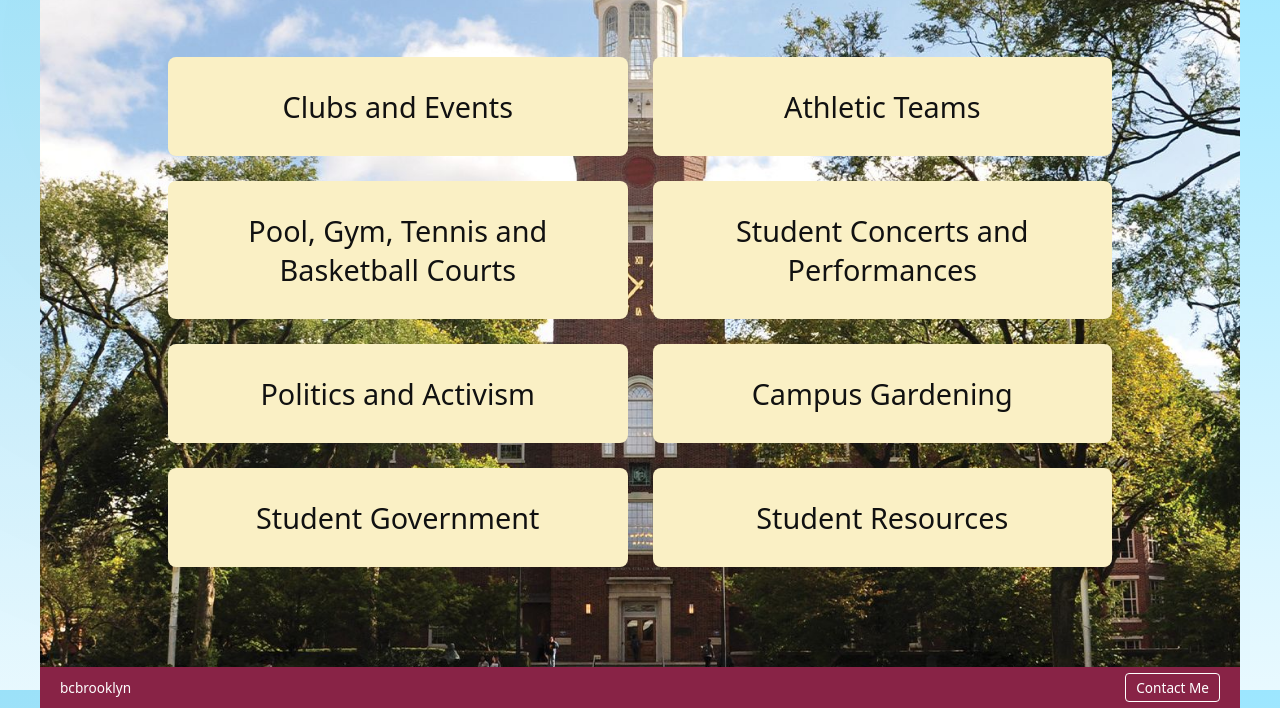
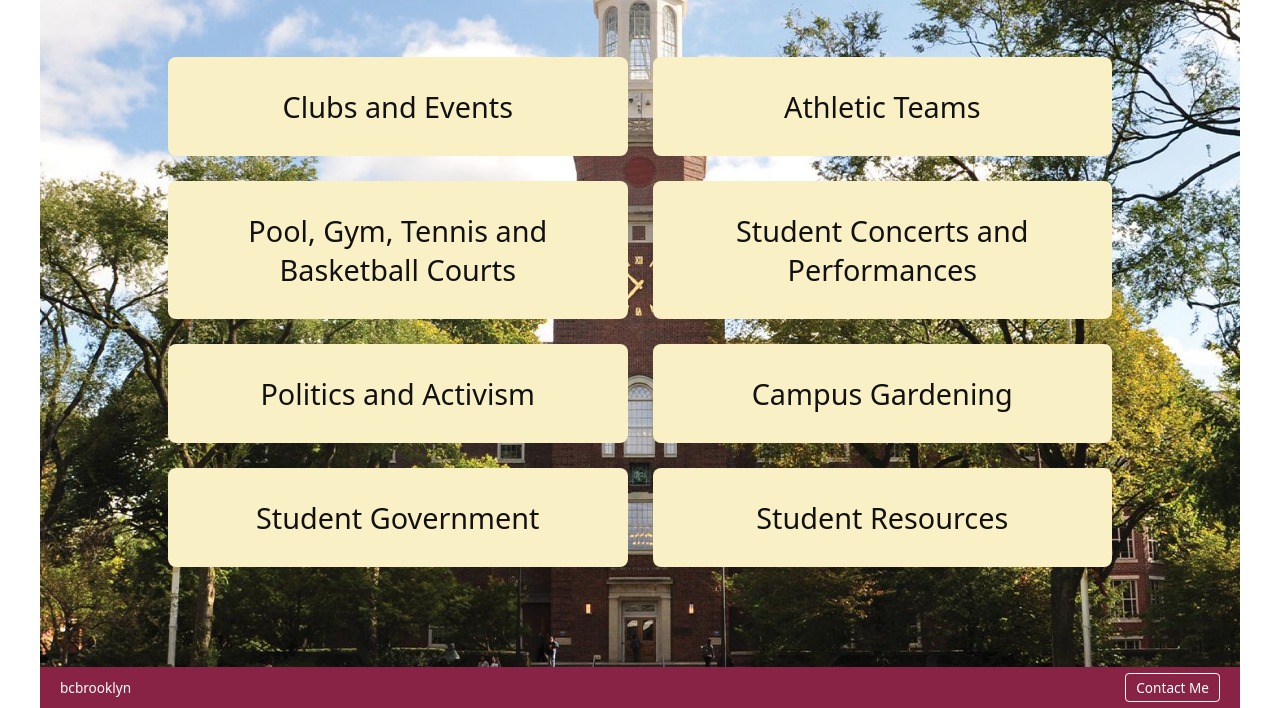
Before and after one commit to flowcharts1/bcbrooklyn, a plain HTML site: page index.html in a window 1280 px wide. Shown: the part 110-818 px from the top of the page. Drawn offline with Linux system fonts and the light colour scheme.

Commit message:
Update index.html

```diff
--- a/index.html
+++ b/index.html
@@ -56,9 +56,10 @@
 body {
     font-family: system-ui, -apple-system, BlinkMacSystemFont, sans-serif;
     color: var(--text-dark);
+   /*
     background:
     radial-gradient(circle at 20% 20%, rgba(128,0,0,0.04), transparent 60%),
-    linear-gradient(to bottom, #9CE6FF, #E8F9FF);
+    linear-gradient(to bottom, #9CE6FF, #E8F9FF); */
     display: flex;
     flex-direction: column;
     min-height: 100vh;
@@ -66,8 +67,8 @@ body {
 
     /*background-image: url('lily.jpg');
   background-repeat: no-repeat;
-  background-size: cover; /* This makes the image cover the whole screen */
-  background-position: center; /* This centers the image in the viewport */
+  background-size: cover; /* This makes the image cover the whole screen
+  background-position: center; /* This centers the image in the viewport
   background-attachment: fixed; /* Keeps the background fixed while scrolling */
 }
 
```
